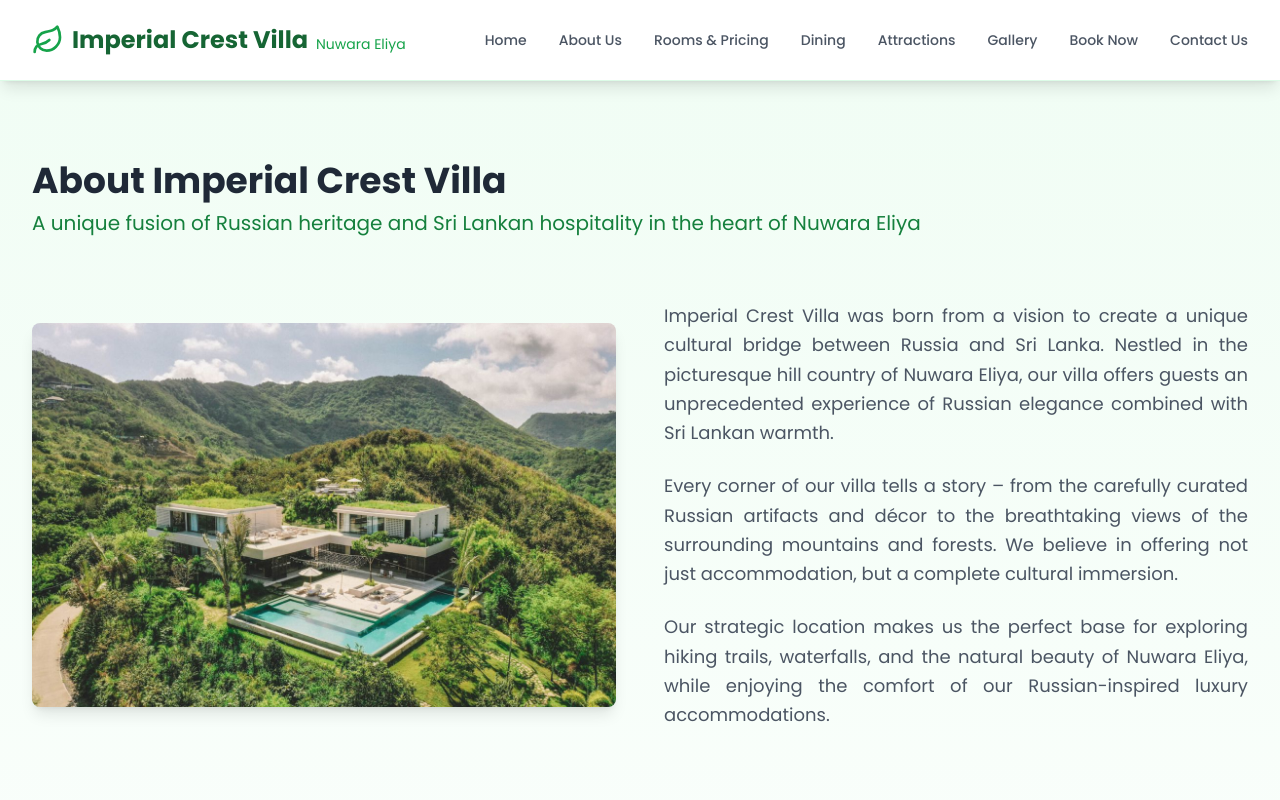
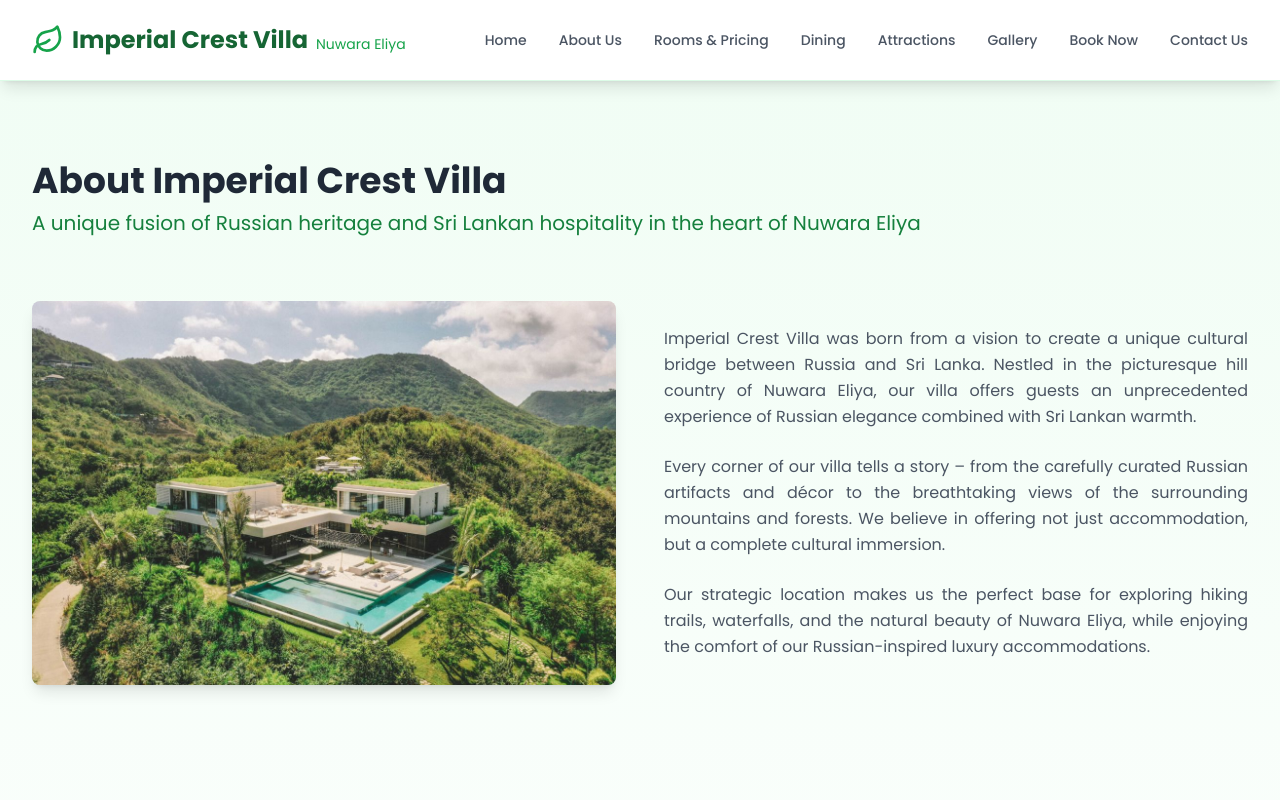
Before and after one commit to jabir0331/imperialCrestVilla, a React (Vite) app: page /aboutUs in a window 1280 px wide. Shown: the top 800 px of the page. Built offline with nearby package versions, Linux system fonts and the light colour scheme.

Commit message:
Adjusted the font issue in about us page

```diff
--- a/src/pages/AboutPage.tsx
+++ b/src/pages/AboutPage.tsx
@@ -18,7 +18,7 @@ const AboutPage = () => {
                             className="rounded-lg shadow-lg w-full h-96 object-cover"
                         />
                     </div>
-                    <div className='text-justify text-lg text-gray-600 leading-relaxed'>
+                    <div className='text-justify text-md text-gray-600 leading-relaxed'>
                         <p className=" mb-6">
                             Imperial Crest Villa was born from a vision to create a unique cultural bridge between Russia and Sri Lanka.
                             Nestled in the picturesque hill country of Nuwara Eliya, our villa offers guests an unprecedented experience
```
